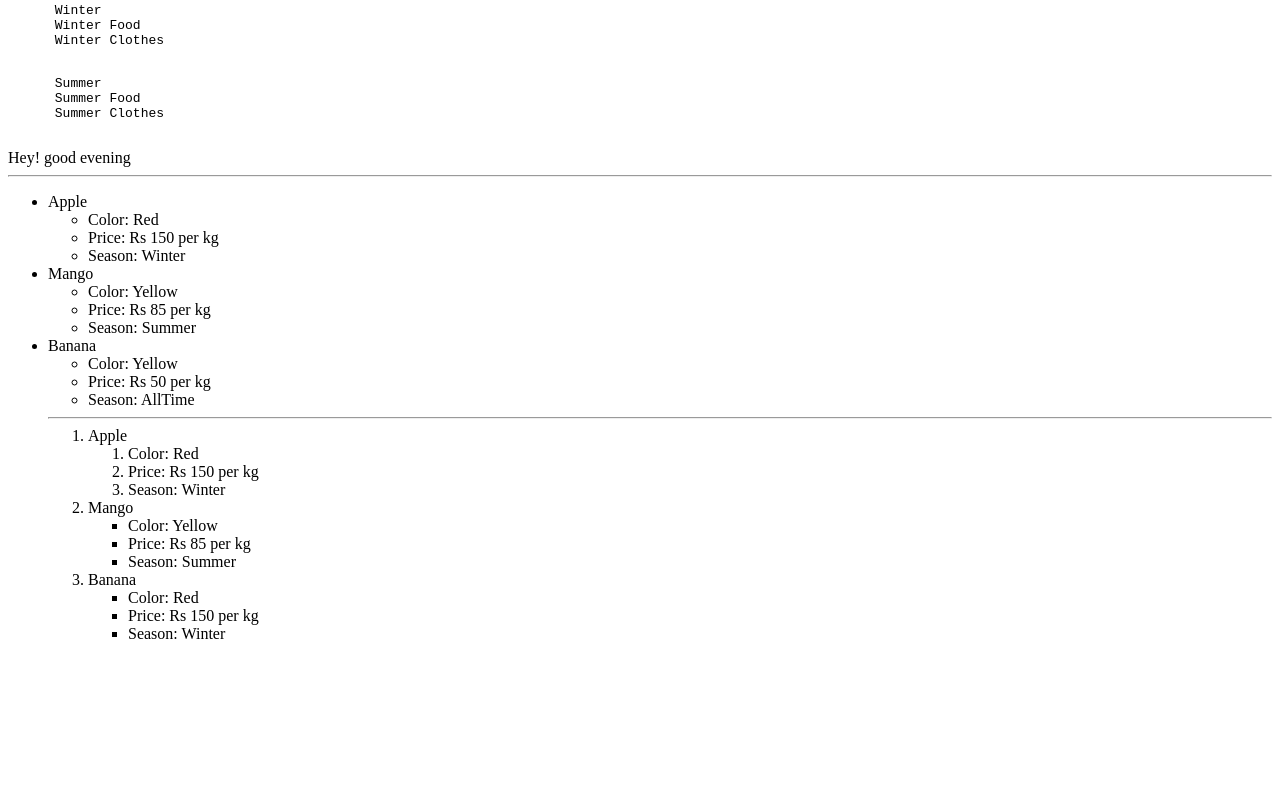
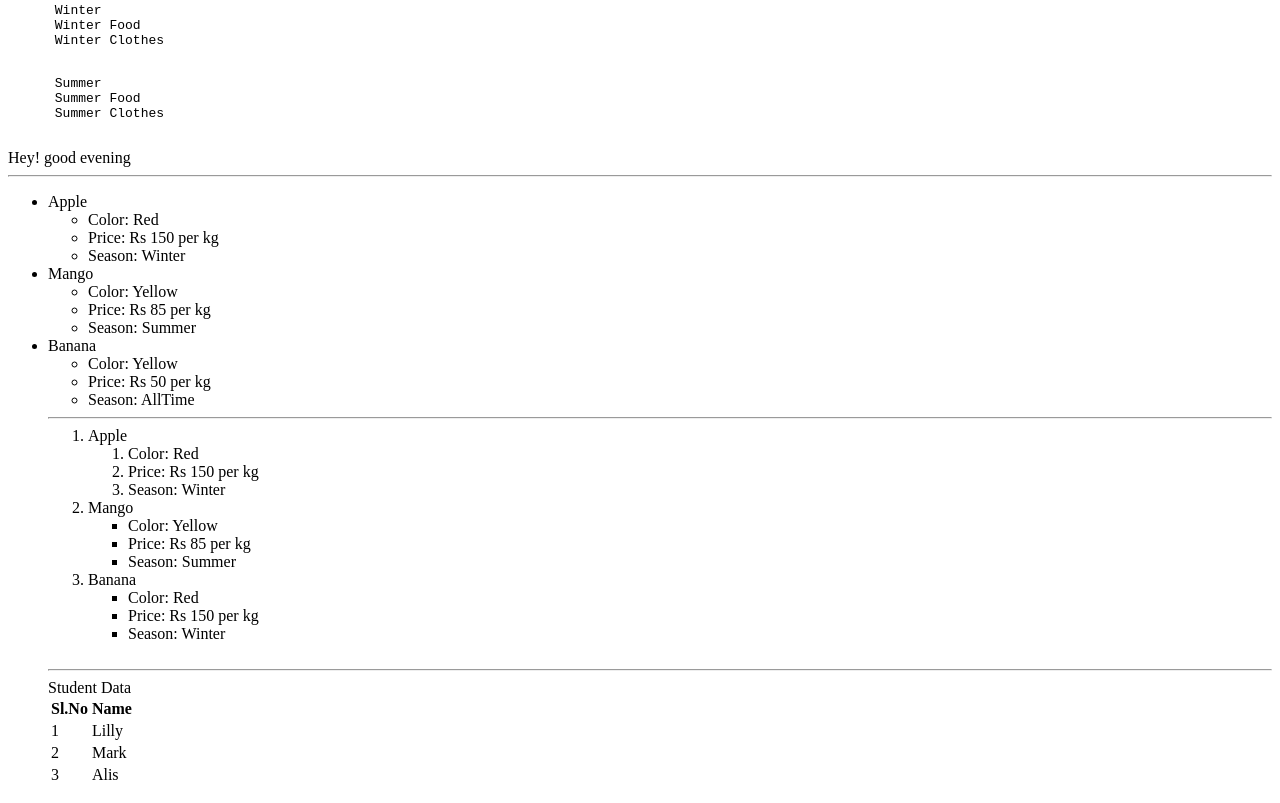
Before and after one commit to snehab050-techie/FirstWebDevelopmentRepo, a plain HTML site: page HTML-Fundamentals/index.html in a window 1280 px wide. Shown: the part 1678-2481 px from the top of the page. Before the commit the page ends 2337 px from the top, so only its background shows below. Drawn offline with Linux system fonts and the light colour scheme; files whose address does not match are found by name.

Commit message:
Added a student data table to index.html and commented out the style section for clarity

```diff
--- a/HTML-Fundamentals/index.html
+++ b/HTML-Fundamentals/index.html
@@ -2,7 +2,7 @@
 <html lang="en">
   <head>
     <title>HTML: The basics</title>
-    <style>
+    <!-- <style>
       table {
         width: 100%;
         border-collapse: collapse;
@@ -14,7 +14,7 @@
         text-align: left;
         border-bottom: 1px solid #ddd; /* Row lines only */
       }
-    </style>
+    </style> -->
   </head>
 
   <body>
@@ -205,5 +205,34 @@
         <li>Season: Winter</li>
       </ul>
     </ol>
+
+    <!-- Table creation in HTML -->
+     <!-- Student table -->
+      <br/>
+      <hr/>
+
+      <caption>Student Data</caption>
+      <table>
+        <thead>
+          <tr>
+            <th>Sl.No</th>
+            <th>Name</th>
+          </tr>
+        </thead>
+        <tbody>
+          <tr>
+            <td>1</td>
+            <td>Lilly</td>
+          </tr>
+          <tr>
+            <td>2</td>
+            <td>Mark</td>
+          </tr>
+          <tr>
+            <td>3</td>
+            <td>Alis</td>
+          </tr>
+        </tbody>
+      </table>
   </body>
 </html>
```
